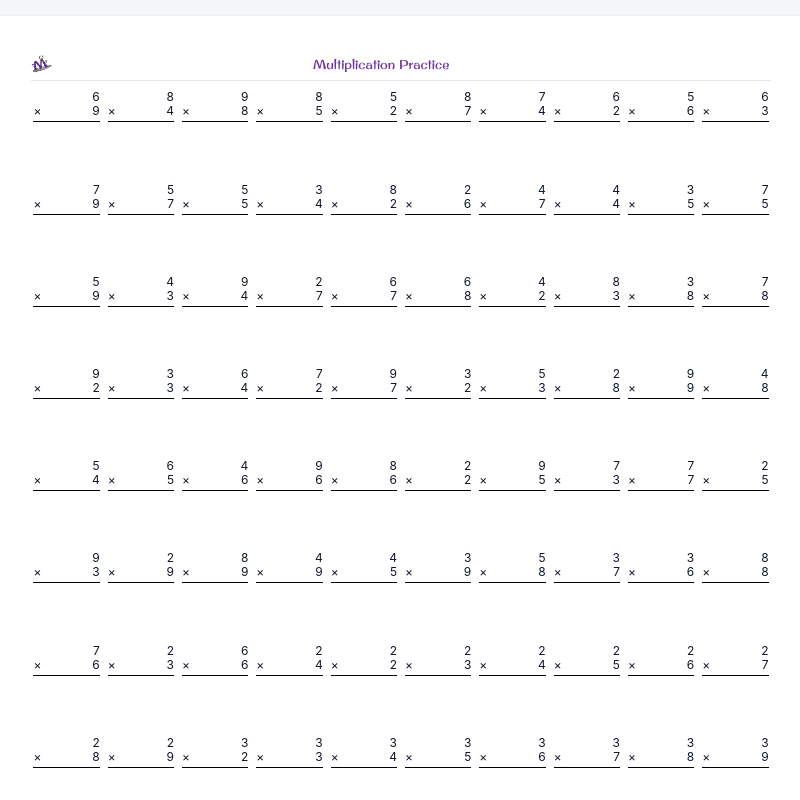
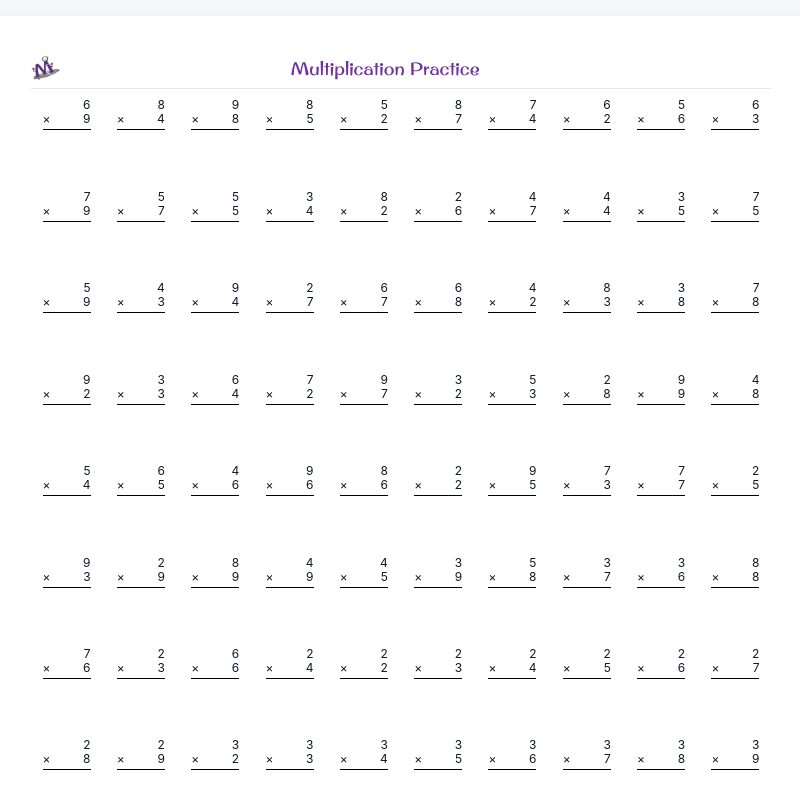
Before and after one commit to sbellmathitude/web-worksheet-generator, a Next.js app: page / in a window 1280 px wide. Both pictures are taken after a click on the button "Generate". Shown: the part 205-1005 px from the top of the page, without its empty margins (239-1039 px from the left). Built offline with nearby package versions, Linux system fonts and the light colour scheme.

Commit message:
Adjust worksheet problem spacing and header scale
Co-authored-by: sbellmathitude <231114023+sbellmathitude@users.noreply.github.com>

```diff
--- a/styles/Worksheet.module.css
+++ b/styles/Worksheet.module.css
@@ -45,7 +45,7 @@
   flex-direction: column;
   align-items: center;
   gap: 2px;
-  width: 100%;
+  width: 0.5in;
   height: 100%;
 }
 
@@ -139,7 +139,7 @@
 }
 
 .logoSmall {
-  height: 20px;
+  height: 28px;
   width: auto;
 }
 
@@ -149,7 +149,7 @@
 }
 
 .title {
-  font-size: 13px;
+  font-size: 18px;
   font-weight: 400;
   font-family: "Original Surfer", cursive;
   color: #7030a0;
```
